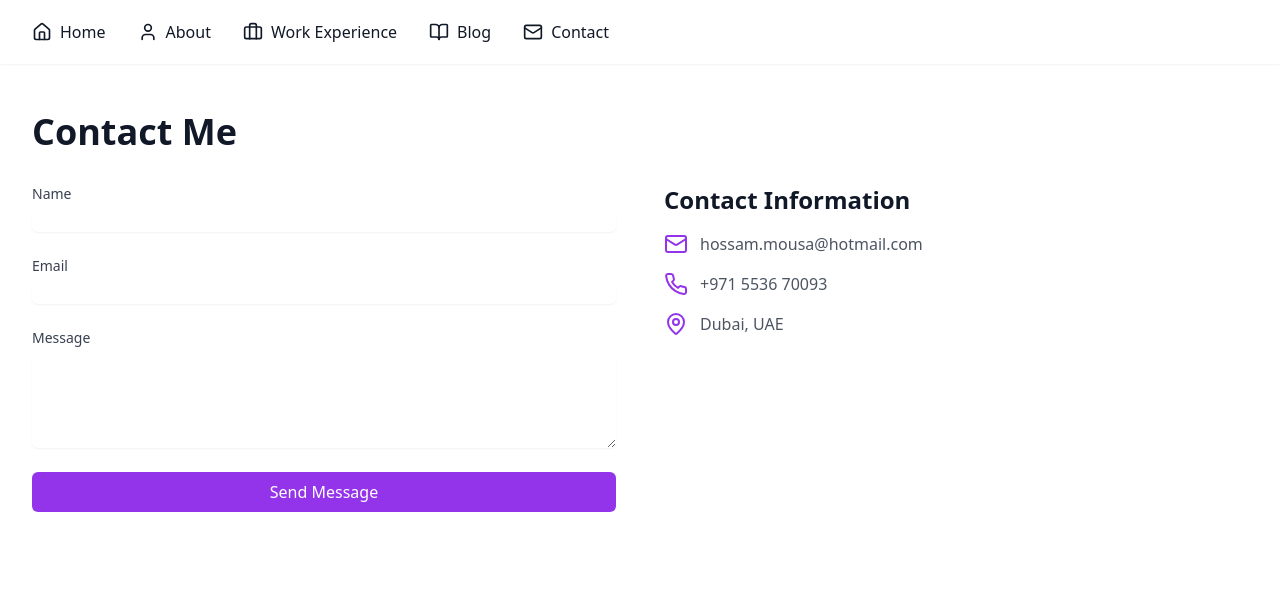
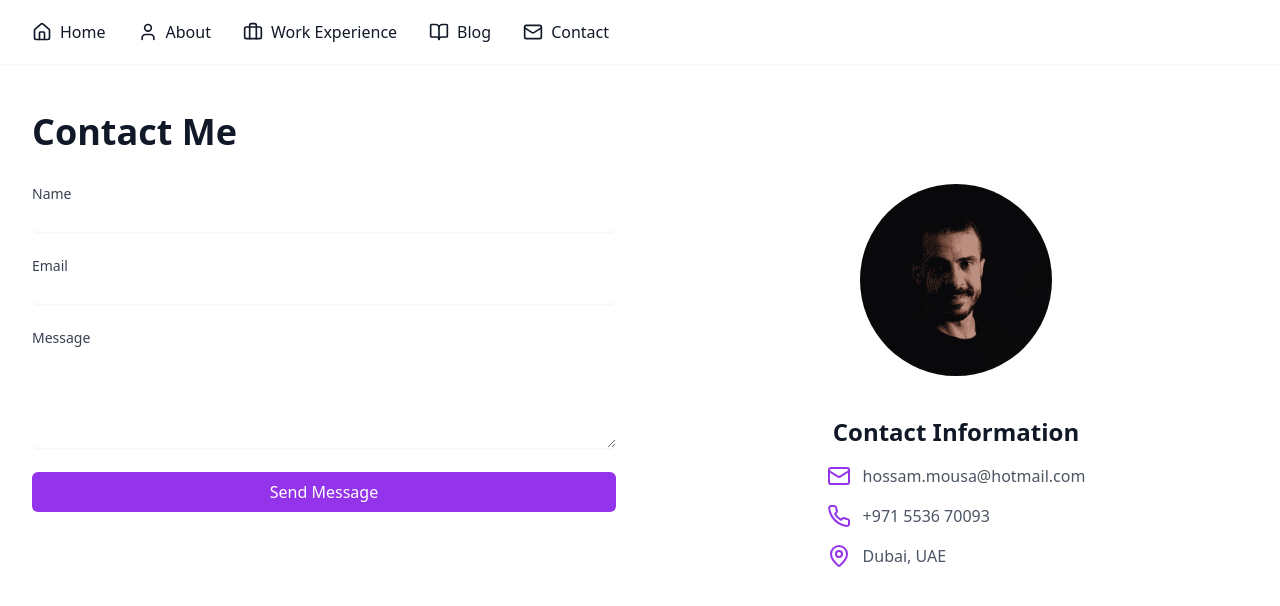
Before and after one commit to hkandeal/idea-web-craft, a React (Vite) app: page /contact in a window 1280 px wide. Shown: the top 606 px of the page. Built offline with nearby package versions, Linux system fonts and the light colour scheme.

Commit message:
Add contact page photo
Add a photo to the contact page.

```diff
--- a/src/pages/Contact.tsx
+++ b/src/pages/Contact.tsx
@@ -2,6 +2,8 @@
 import { useState, useEffect } from "react";
 import { motion } from "framer-motion";
 import { Mail, Phone, MapPin } from "lucide-react";
+import { Avatar, AvatarImage, AvatarFallback } from "@/components/ui/avatar";
+import { User } from "lucide-react";
 import updateMetaTags from "@/utils/metaTags";
 
 const Contact = () => {
@@ -86,8 +88,19 @@ const Contact = () => {
               </form>
             </div>
             <div className="space-y-8">
+              <div className="flex flex-col items-center space-y-6">
+                <Avatar className="w-48 h-48 mb-4">
+                  <AvatarImage
+                    src="/lovable-uploads/568dd4dd-0beb-4769-b3eb-707cab99ce9d.png"
+                    alt="Profile Picture"
+                    className="object-cover"
+                  />
+                  <AvatarFallback>
+                    <User className="w-24 h-24 text-gray-400" />
+                  </AvatarFallback>
+                </Avatar>
                 <div>
-                <h2 className="text-2xl font-semibold text-gray-900 mb-4">Contact Information</h2>
+                  <h2 className="text-2xl font-semibold text-gray-900 mb-4 text-center">Contact Information</h2>
                   <div className="space-y-4">
                     <div className="flex items-center space-x-3">
                       <Mail className="text-purple-600" />
@@ -105,6 +118,7 @@ const Contact = () => {
                 </div>
               </div>
             </div>
+          </div>
         </motion.div>
       </div>
     </div>
```
Lines whose indentation alone changed are shown as unchanged.
